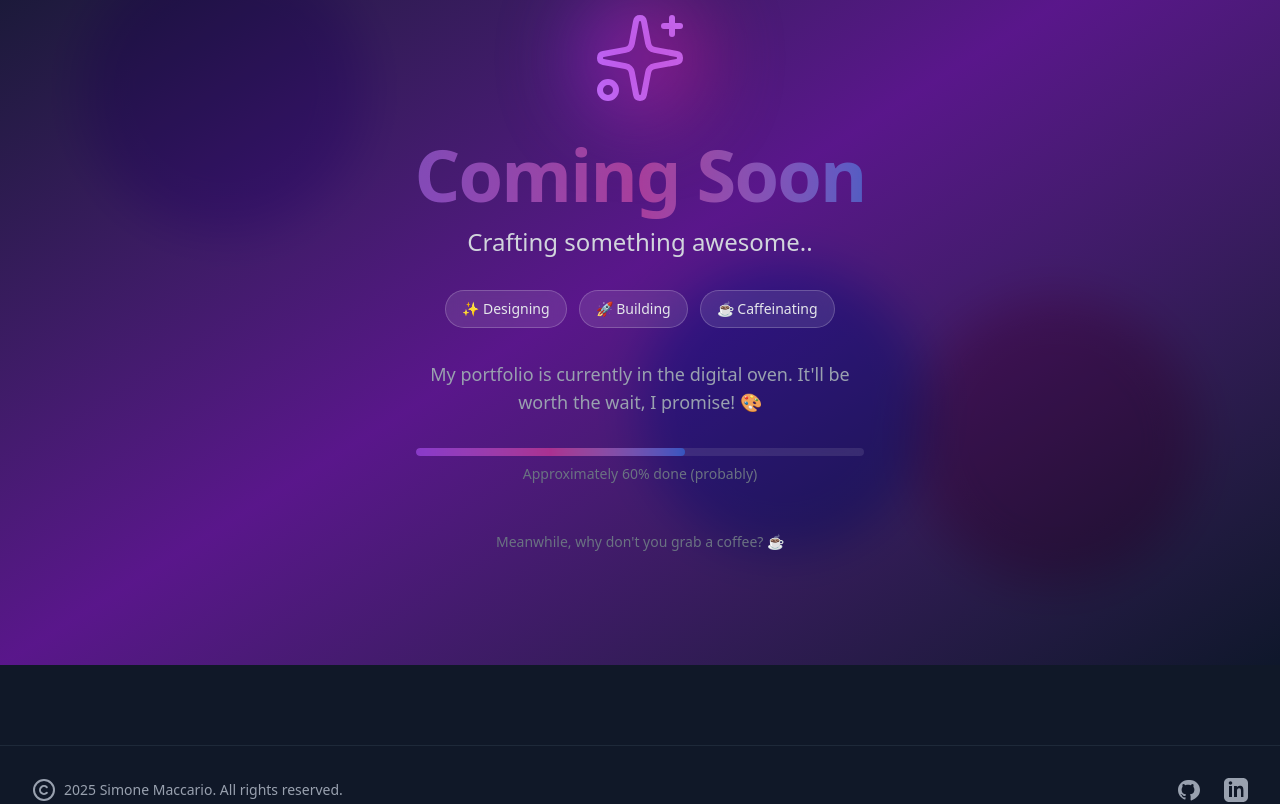
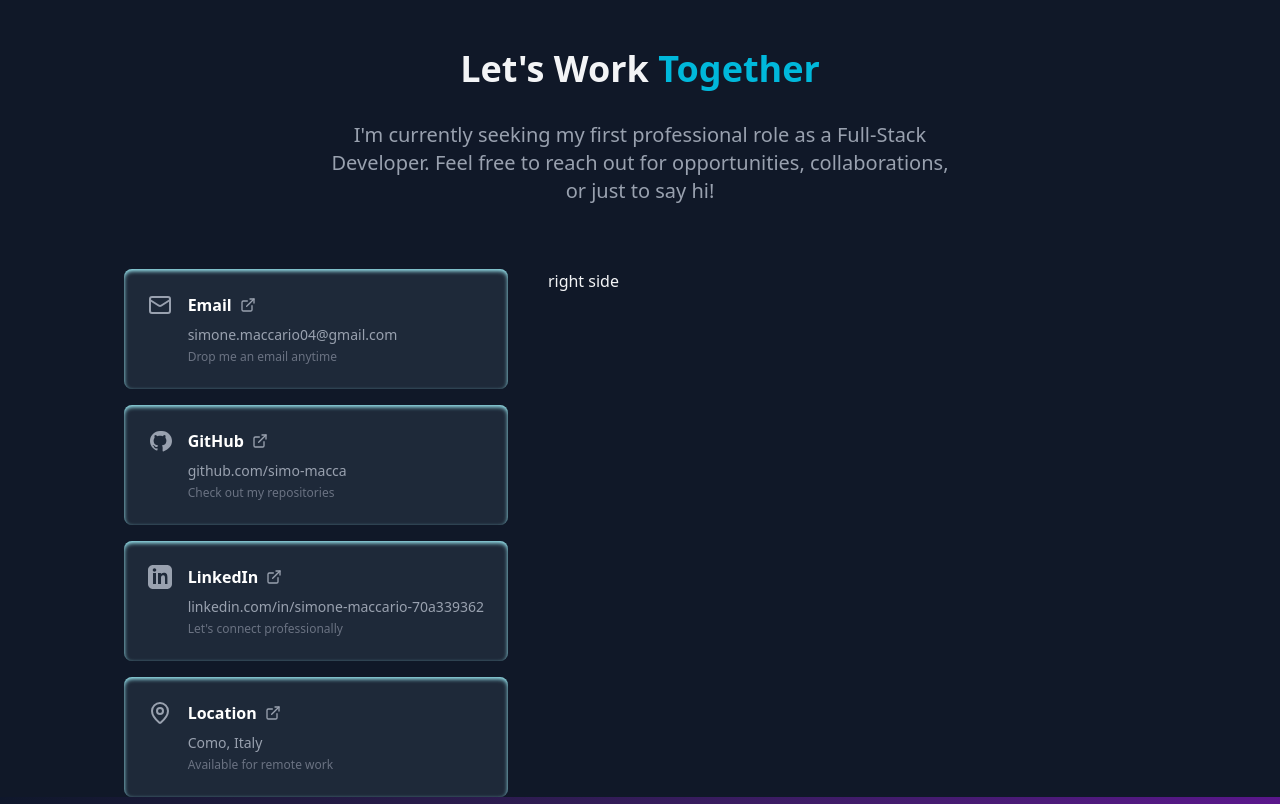
Before and after one commit to simo-macca/my-portfolio, a Vue app: page / in a window 1280 px wide. Shown: the part 3500-4304 px from the top of the page. Built offline with nearby package versions, Linux system fonts and the light colour scheme.

Commit message:
add links to contact me or see my pages
# Conflicts:
#	src/components/NavbarComponent.vue

```diff
--- a/index.html
+++ b/index.html
@@ -6,7 +6,7 @@
     <link rel="icon" href="/favicon.svg" type="image/svg+xml">
     <title>My Portfolio</title>
   </head>
-  <body class="bg-gray-900 text-gray-100 transition-colors duration-300 ease-in-out overscroll-y-none">
+  <body class="bg-gray-900 text-gray-100 ease-in-out overscroll-y-none">
     <div id="app"></div>
     <script type="module" src="/src/main.js"></script>
   </body>
--- a/src/App.vue
+++ b/src/App.vue
@@ -25,7 +25,7 @@
 
     <ProjectsView id="projects" />
 
-    <!-- <ContactView id="contact" /> -->
+    <ContactView id="contact" />
   </main>
   <WorkInProgress id="work" />
 
--- a/src/assets/main.css
+++ b/src/assets/main.css
@@ -3,6 +3,6 @@
 @layer base {
   * {
     scroll-behavior: smooth;
-    /*border: 1px solid red;*/
+    @apply transition-colors duration-300;
   }
 }
--- /dev/null
+++ b/src/components/ContactCardComponent.vue
@@ -0,0 +1,40 @@
+<script setup>
+import { ExternalLink } from 'lucide-vue-next'
+
+const props = defineProps({
+  methods: {
+    type: Array,
+    required: true,
+  },
+})
+</script>
+
+<template>
+  <div
+    v-for="(method, index) in props.methods"
+    :key="index"
+    class="h-full min-w-0 rounded-lg bg-gray-800 p-6 inset-shadow-sm inset-shadow-cyan-200 hover:inset-shadow-cyan-900"
+  >
+    <a
+      :href="method.link"
+      target="_blank"
+      rel="noopener noreferrer"
+      class="group flex h-full items-start gap-4"
+    >
+      <component
+        :is="method.icon"
+        class="h-6 w-6 shrink-0 text-gray-400 group-hover:text-cyan-600"
+      />
+      <div class="min-w-0 flex-1">
+        <div class="mb-2 flex items-center gap-2">
+          <h3 class="font-semibold text-white group-hover:text-cyan-600">
+            {{ method.title }}
+          </h3>
+          <ExternalLink class="h-4 w-4 text-gray-400 group-hover:text-cyan-600" />
+        </div>
+        <p class="mb-1 truncate text-sm text-gray-400">{{ method.value }}</p>
+        <p class="text-xs text-gray-500">{{ method.description }}</p>
+      </div>
+    </a>
+  </div>
+</template>
--- /dev/null
+++ b/src/components/ContactFormComponent.vue
@@ -0,0 +1,5 @@
+<script setup></script>
+
+<template>
+  <div class="md:col-span-3">right side</div>
+</template>
--- a/src/components/DarkModeComponent.vue
+++ b/src/components/DarkModeComponent.vue
@@ -5,7 +5,7 @@
 </script>
 
 <template>
-  <button class="rounded-full p-2 transition-colors hover:bg-gray-800">
+  <button class="rounded-full p-2 hover:bg-gray-800">
     <!-- Sun Icon (for Dark Mode) -->
     <svg
       v-if="theme.isDark"
--- a/src/components/FooterComponent.vue
+++ b/src/components/FooterComponent.vue
@@ -1,5 +1,7 @@
 <script setup>
-import { Copyright, Github, Linkedin } from 'lucide-vue-next'
+import { Copyright } from 'lucide-vue-next'
+import LinkedinComponent from '@/components/LinkedinComponent.vue'
+import GitHubComponent from '@/components/GitHubComponent.vue'
 </script>
 
 <template>
@@ -11,34 +13,8 @@
         <Copyright /> 2025 Simone Maccario. All rights reserved.
       </p>
       <div class="flex gap-6">
-        <a
-          href="https://github.com/simo-macca"
-          target="_blank"
-          class="text-gray-400 transition-colors hover:text-cyan-600"
-        >
-          <span class="sr-only">GitHub</span>
-          <svg class="h-6 w-6" fill="currentColor" viewBox="0 0 24 24" aria-hidden="true">
-            <path
-              fill-rule="evenodd"
-              d="M12 2C6.477 2 2 6.477 2 12c0 4.418 2.865 8.165 6.839 9.49.5.092.682-.217.682-.483 0-.237-.008-.868-.013-1.703-2.782.605-3.369-1.343-3.369-1.343-.454-1.158-1.11-1.466-1.11-1.466-.908-.62.069-.608.069-.608 1.003.07 1.531 1.03 1.531 1.03.892 1.53 2.341 1.09 2.91.83.091-.65.35-1.09.63-1.34-2.22-.25-4.55-1.11-4.55-4.94 0-1.09.39-1.98 1.03-2.68-.1-.25-.45-1.27.1-2.64 0 0 .84-.27 2.75 1.02.79-.22 1.64-.33 2.5-.33.86 0 1.71.11 2.5.33 1.91-1.29 2.75-1.02 2.75-1.02.55 1.37.2 2.39.1 2.64.64.7 1.03 1.59 1.03 2.68 0 3.84-2.33 4.68-4.56 4.93.43.37.82 1.1.82 2.22 0 1.6-.01 2.89-.01 3.28 0 .27.18.58.69.48C21.137 20.165 24 16.418 24 12c0-5.523-4.477-10-10-10z"
-              clip-rule="evenodd"
-            />
-          </svg>
-        </a>
-        <a
-          href="https://www.linkedin.com/in/simone-maccario-70a339362/"
-          target="_blank"
-          class="text-gray-400 transition-colors hover:text-cyan-600"
-        >
-          <span class="sr-only">LinkedIn</span>
-          <svg class="h-6 w-6" fill="currentColor" viewBox="0 0 24 24" aria-hidden="true">
-            <path
-              fill-rule="evenodd"
-              d="M19 0h-14c-2.761 0-5 2.239-5 5v14c0 2.761 2.239 5 5 5h14c2.762 0 5-2.239 5-5v-14c0-2.761-2.238-5-5-5zm-11 19h-3v-11h3v11zm-1.5-12.268c-.966 0-1.75-.784-1.75-1.75s.784-1.75 1.75-1.75 1.75.784 1.75 1.75-.784 1.75-1.75 1.75zm13.5 12.268h-3v-5.604c0-1.328-.027-3.037-1.852-3.037-1.853 0-2.136 1.445-2.136 2.939v5.698h-3v-11h2.889v1.316h.04c.4-.758 1.379-1.54 2.849-1.54 3.049 0 3.611 1.996 3.611 4.59v6.634z"
-              clip-rule="evenodd"
-            />
-          </svg>
-        </a>
+        <GitHubComponent />
+        <LinkedinComponent />
       </div>
     </div>
   </footer>
--- /dev/null
+++ b/src/components/GitHubComponent.vue
@@ -0,0 +1,12 @@
+<template>
+  <a href="https://github.com/simo-macca" target="_blank" class="text-gray-400 hover:text-cyan-600">
+    <span class="sr-only">GitHub</span>
+    <svg class="h-6 w-6" fill="currentColor" viewBox="0 0 24 24" aria-hidden="true">
+      <path
+        fill-rule="evenodd"
+        d="M12 2C6.477 2 2 6.477 2 12c0 4.418 2.865 8.165 6.839 9.49.5.092.682-.217.682-.483 0-.237-.008-.868-.013-1.703-2.782.605-3.369-1.343-3.369-1.343-.454-1.158-1.11-1.466-1.11-1.466-.908-.62.069-.608.069-.608 1.003.07 1.531 1.03 1.531 1.03.892 1.53 2.341 1.09 2.91.83.091-.65.35-1.09.63-1.34-2.22-.25-4.55-1.11-4.55-4.94 0-1.09.39-1.98 1.03-2.68-.1-.25-.45-1.27.1-2.64 0 0 .84-.27 2.75 1.02.79-.22 1.64-.33 2.5-.33.86 0 1.71.11 2.5.33 1.91-1.29 2.75-1.02 2.75-1.02.55 1.37.2 2.39.1 2.64.64.7 1.03 1.59 1.03 2.68 0 3.84-2.33 4.68-4.56 4.93.43.37.82 1.1.82 2.22 0 1.6-.01 2.89-.01 3.28 0 .27.18.58.69.48C21.137 20.165 24 16.418 24 12c0-5.523-4.477-10-10-10z"
+        clip-rule="evenodd"
+      />
+    </svg>
+  </a>
+</template>
--- /dev/null
+++ b/src/components/LinkedinComponent.vue
@@ -0,0 +1,16 @@
+<template>
+  <a
+    href="https://www.linkedin.com/in/simone-maccario-70a339362/"
+    target="_blank"
+    class="text-gray-400 hover:text-cyan-600"
+  >
+    <span class="sr-only">LinkedIn</span>
+    <svg class="h-6 w-6" fill="currentColor" viewBox="0 0 24 24" aria-hidden="true">
+      <path
+        fill-rule="evenodd"
+        d="M19 0h-14c-2.761 0-5 2.239-5 5v14c0 2.761 2.239 5 5 5h14c2.762 0 5-2.239 5-5v-14c0-2.761-2.238-5-5-5zm-11 19h-3v-11h3v11zm-1.5-12.268c-.966 0-1.75-.784-1.75-1.75s.784-1.75 1.75-1.75 1.75.784 1.75 1.75-.784 1.75-1.75 1.75zm13.5 12.268h-3v-5.604c0-1.328-.027-3.037-1.852-3.037-1.853 0-2.136 1.445-2.136 2.939v5.698h-3v-11h2.889v1.316h.04c.4-.758 1.379-1.54 2.849-1.54 3.049 0 3.611 1.996 3.611 4.59v6.634z"
+        clip-rule="evenodd"
+      />
+    </svg>
+  </a>
+</template>
--- a/src/views/ContactView.vue
+++ b/src/views/ContactView.vue
@@ -1,7 +1,61 @@
-<script setup></script>
+<script setup>
+import { Mail, MapPin } from 'lucide-vue-next'
+import GitHubComponent from '@/components/GitHubComponent.vue'
+import LinkedinComponent from '@/components/LinkedinComponent.vue'
+import ContactCardComponent from '@/components/ContactCardComponent.vue'
+import ContactFormComponent from '@/components/ContactFormComponent.vue'
+
+const contactMethods = [
+  {
+    icon: Mail,
+    title: 'Email',
+    value: 'simone.maccario04@gmail.com',
+    link: 'mailto:simone.maccario04@gmail.com',
+    description: 'Drop me an email anytime',
+  },
+  {
+    icon: GitHubComponent,
+    title: 'GitHub',
+    value: 'github.com/simo-macca',
+    link: 'https://github.com/simo-macca',
+    description: 'Check out my repositories',
+  },
+  {
+    icon: LinkedinComponent,
+    title: 'LinkedIn',
+    value: 'linkedin.com/in/simone-maccario-70a339362',
+    link: 'https://linkedin.com/in/simone-maccario-70a339362',
+    description: "Let's connect professionally",
+  },
+  {
+    icon: MapPin,
+    title: 'Location',
+    value: 'Como, Italy',
+    link: 'https://maps.app.goo.gl/pxusHfuBjvR6uA3j7',
+    description: 'Available for remote work',
+  },
+]
+</script>
 
 <template>
-  <section>
-    <h1>This is a contact page</h1>
+  <section class="mt-30 flex min-h-dvh flex-col items-center justify-center gap-4 pt-16">
+    <div class="mb-8 text-center">
+      <h2 class="mb-8 text-4xl font-bold">
+        Let's Work <span class="text-cyan-500">Together</span>
+      </h2>
+      <p class="max-w-2xl px-4 text-justify text-xl text-gray-400 sm:my-4 md:text-center">
+        I'm currently seeking my first professional role as a Full-Stack Developer. Feel free to
+        reach out for opportunities, collaborations, or just to say hi!
+      </p>
+    </div>
+
+    <div class="grid gap-8 max-sm:w-full md:grid-cols-5">
+      <div
+        class="grid content-start gap-4 px-2 max-sm:w-full sm:col-span-2 sm:grid-cols-2 md:grid-cols-1"
+      >
+        <ContactCardComponent :methods="contactMethods" />
+      </div>
+      <ContactFormComponent />
+    </div>
   </section>
 </template>
--- a/src/views/HomeView.vue
+++ b/src/views/HomeView.vue
@@ -11,13 +11,13 @@
     </p>
     <div class="flex w-full items-center justify-between gap-4 sm:w-100 sm:min-w-min">
       <a
-        href="#work"
-        class="flex max-h-15 w-1/2 items-center justify-center rounded-lg bg-cyan-500 py-3 text-white shadow-lg transition-colors hover:bg-cyan-600 sm:px-6 sm:text-xl"
+        href="#contact"
+        class="flex max-h-15 w-1/2 items-center justify-center rounded-lg bg-cyan-500 py-3 text-white shadow-lg hover:bg-cyan-600 sm:px-6 sm:text-xl"
         >Get in Touch</a
       >
       <a
         href="#work"
-        class="flex max-h-15 w-1/2 items-center justify-center rounded-lg bg-gray-800 py-3 text-white shadow-lg transition-colors hover:bg-gray-700 sm:px-6 sm:text-xl"
+        class="flex max-h-15 w-1/2 items-center justify-center rounded-lg bg-gray-800 py-3 text-white shadow-lg hover:bg-gray-700 sm:px-6 sm:text-xl"
         >View My Work</a
       >
     </div>
```
Also changed, not shown: src/components/NavbarComponent.vue (+4 -18 lines).
